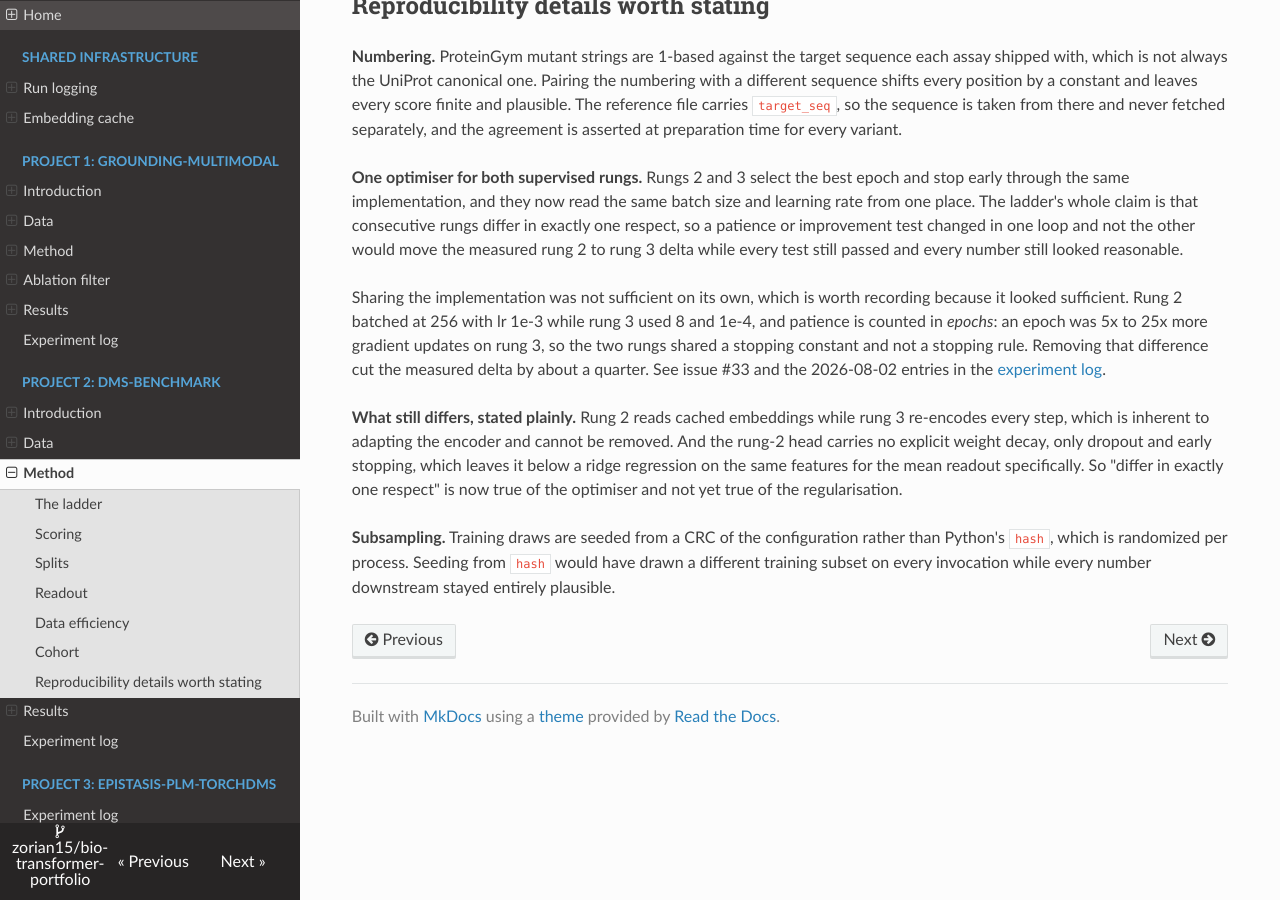
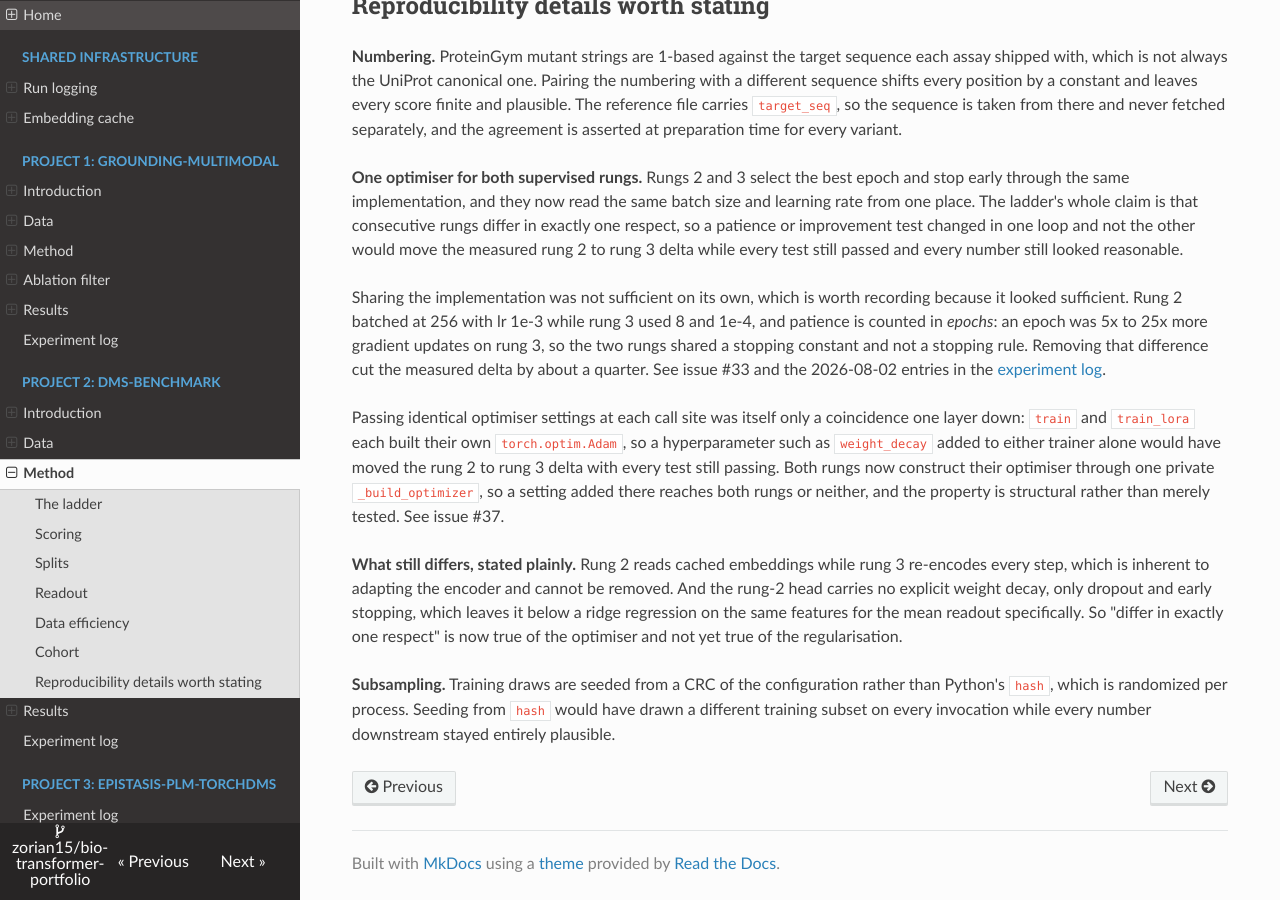
Before and after one commit to zorian15/bio-transformer-portfolio, an MkDocs documentation site: the page built from docs/dms-benchmark/method.md, in a window 1280 px wide and 900 px high, scrolled down 2781 px. Built offline with MkDocs 1.6.1, drawn with Linux system fonts in a browser that asks for light colours; nearby versions of some CDN libraries.

Commit message:
docs: method.md notes the optimiser is one object now
The "One optimiser for both supervised rungs" note described only the
#33-level fix (identical kwargs at the call sites). Says what #37 changed
below that.

Co-Authored-By: Claude Opus 5 <noreply@anthropic.com>
Claude-Session: https://claude.ai/code/session_01Qx8RAitPKWeF2YTnUZCbw1

```diff
--- a/docs/dms-benchmark/method.md
+++ b/docs/dms-benchmark/method.md
@@ -148,6 +148,14 @@ and not a stopping rule. Removing that difference cut the measured delta by abou
 a quarter. See issue #33 and the 2026-08-02 entries in the
 [experiment log](decision-log.md).
 
+Passing identical optimiser settings at each call site was itself only a
+coincidence one layer down: `train` and `train_lora` each built their own
+`torch.optim.Adam`, so a hyperparameter such as `weight_decay` added to either
+trainer alone would have moved the rung 2 to rung 3 delta with every test still
+passing. Both rungs now construct their optimiser through one private
+`_build_optimizer`, so a setting added there reaches both rungs or neither, and
+the property is structural rather than merely tested. See issue #37.
+
 **What still differs, stated plainly.** Rung 2 reads cached embeddings while
 rung 3 re-encodes every step, which is inherent to adapting the encoder and
 cannot be removed. And the rung-2 head carries no explicit weight decay, only
```
